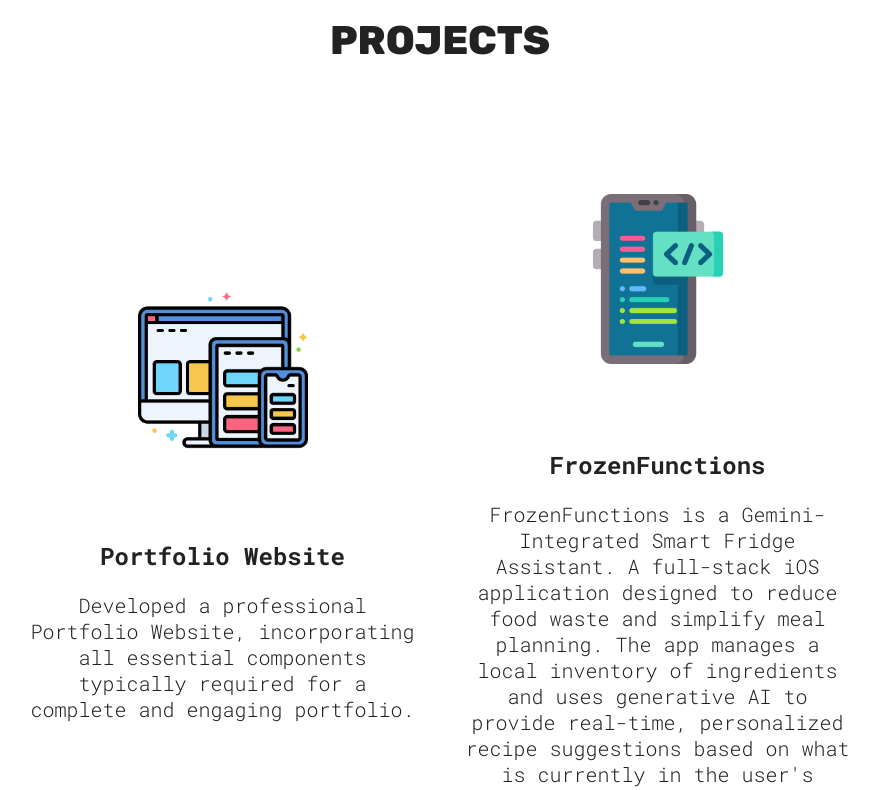
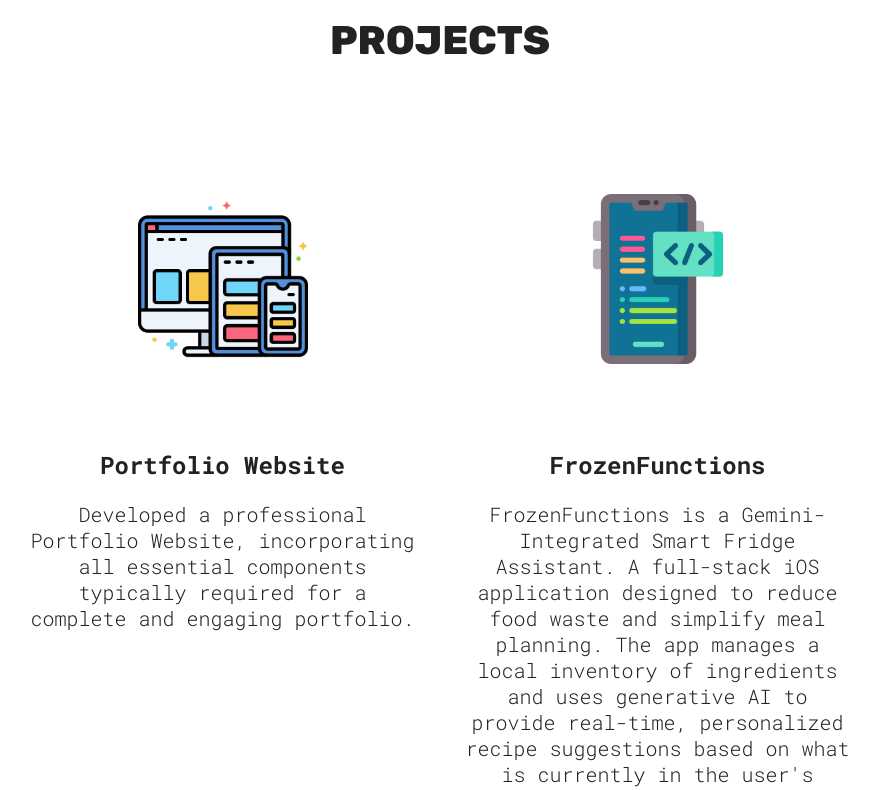
Before and after one commit to CSUFNathen/Portfolio-NathenPaniagua, a React (Vite) app: page / in a window 1280 px wide. Shown: the part 1340-2130 px from the top of the page, without its empty margins (200-1078 px from the left). Built offline with nearby package versions, Linux system fonts and the light colour scheme.

Commit message:
Refactor CSS styles for Projects section

```diff
--- a/src/sections/Projects/ProjectsStyles.module.css
+++ b/src/sections/Projects/ProjectsStyles.module.css
@@ -15,6 +15,7 @@
   }
 
   a {
+    display: block;
     width: fit-content;
     text-decoration: none;
     color: #222;
@@ -30,12 +31,11 @@
   }
 
   p {
-
     max-width: 385px;
     word-wrap: break-word;
     overflow-wrap: break-word;
-    padding-top: 20px
-  };
+    padding-top: 20px;
+  }
 }
 
 .projectsContainer {
@@ -45,13 +45,13 @@
   gap: 50px;
 }
 
-
-
 @media (min-width: 800px) {
   .projectsContainer {
+    display: flex;
     flex-direction: row;
     flex-wrap: wrap;
     justify-content: space-evenly;
+    align-items: flex-start;
     padding: 0 30px;
   }
 }
```
